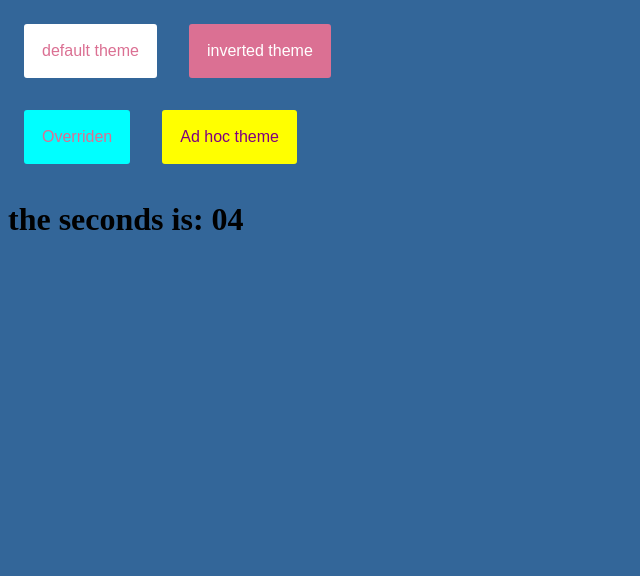
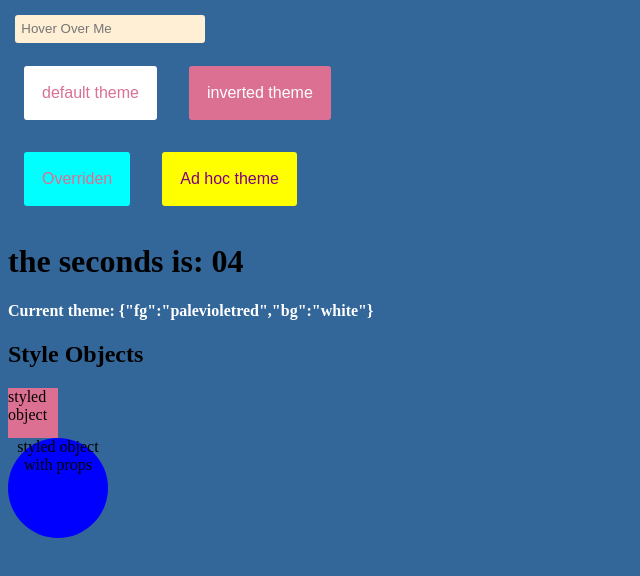
Before and after one commit to raficode2303/react-courese-2022, a React (Create React App) app: page / in a window 1280 px wide. Shown: the top 576 px of the page, without its empty margins (0-640 px from the left). Built offline with nearby package versions, Linux system fonts and the light colour scheme.

Commit message:
end of learnning advanced styled-componenets

```diff
--- a/src/advanced-styled-componenets/App.js
+++ b/src/advanced-styled-componenets/App.js
@@ -1,5 +1,20 @@
-import { useEffect, useState } from 'react'
+import { useEffect, useRef, useState } from 'react'
 import styled, { ThemeProvider, createGlobalStyle } from 'styled-components'
+
+const GlobalStyles = createGlobalStyle`
+   body {
+     background-color: #369;
+   }
+`
+
+const Input = styled.input`
+  padding: 0.5em;
+  margin: 0.5em;
+  color: palegoldenrod;
+  background-color: papayawhip;
+  border: none;
+  border-radius: 3px;
+`
 
 const Button = styled.button`
   color: ${(props) =>
@@ -33,14 +48,27 @@ const invertTheme = ({ fg, bg }) => ({
   bg: fg,
 })
 
-const GlobalStyles = createGlobalStyle`
-   body {
-     background-color: #369;
-   }
-`
+// style objects
+const Box = styled.div({
+  background: 'palevioletred',
+  height: '50px',
+  width: '50px',
+})
 
-export default function App() {
+console.log('Box: ', Box.componentStyle.rules)
+const BoxStyleRules = Box.componentStyle.rules
+// Adapting based on props
+const PropsBox = styled.div((props) => ({
+  background: props.background,
+  borderRadius: '50%',
+  textAlign: 'center',
+  height: '100px',
+  width: '100px',
+}))
+
+function App() {
   const [seconds, setSecond] = useState(getSeconds())
+  const inputRef = useRef()
 
   useEffect(() => {
     console.log('%cuseEfeect run...', 'color: green;')
@@ -58,6 +86,11 @@ export default function App() {
   return (
     <>
       <GlobalStyles />
+      <Input
+        ref={inputRef}
+        placeholder='Hover Over Me'
+        onMouseEnter={() => inputRef.current.focus()}
+      />
       <ThemeProvider theme={theme}>
         <div>
           <Button>default theme</Button>
@@ -72,10 +105,25 @@ export default function App() {
         the seconds is:{' '}
         {seconds < 10 ? seconds.toString().padStart(2, '0') : seconds}
       </h1>
-      <h4> {console.log('Current theme: ', theme)}</h4>
+      <h4 style={{ color: 'white' }}>
+        {' '}
+        Current theme: {JSON.stringify(theme)}
+      </h4>
+      <h2>Style Objects</h2>
+      <Box>styled object</Box>
+      <PropsBox
+        background='blue'
+        height='100px'
+        width='100px'
+        className={Box.styledComponentId}
+      >
+        styled object with props
+      </PropsBox>
     </>
   )
 }
+
+export default App
 
 function getSeconds() {
   return new Date().getSeconds()
```
